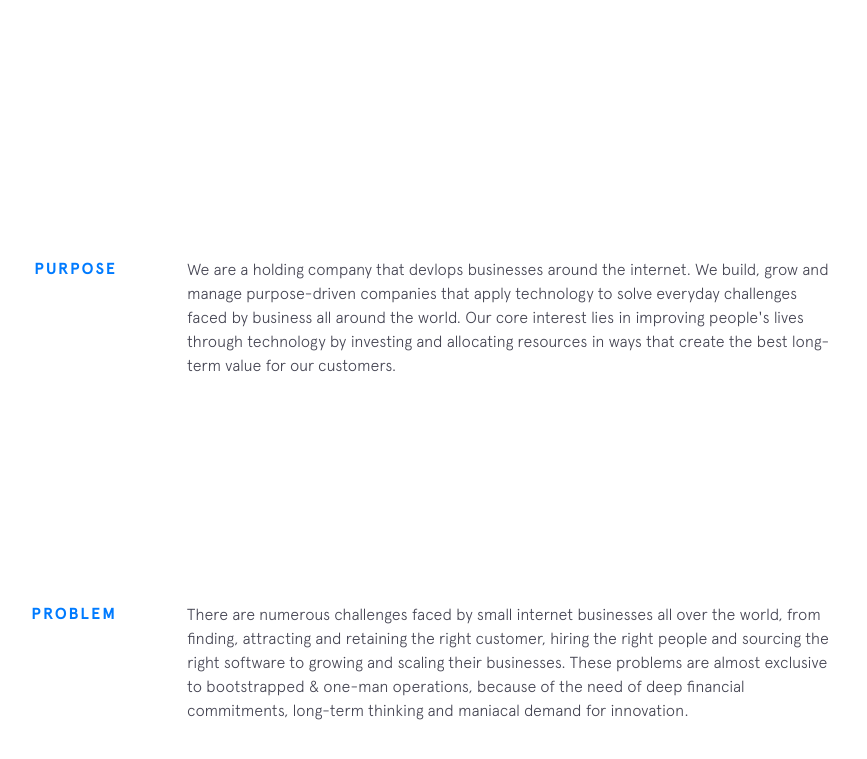
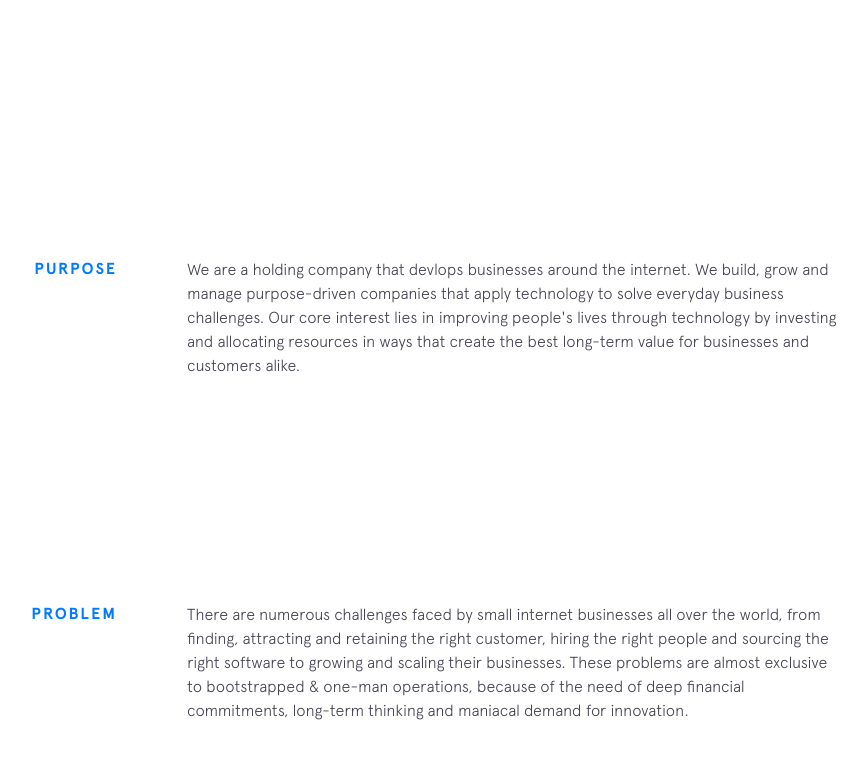
Before and after one commit to dahsoon/dahsoon.github.io, a Jekyll site: the page built from index.html, in a window 1280 px wide and 900 px high, scrolled down 743 px. Shown: the top 759 px of the window, without its empty margins (263-1130 px from the left). Built offline with Jekyll 4.4.1, drawn with Linux system fonts in a browser that asks for light colours; nearby versions of some CDN libraries.

Commit message:
create site

```diff
--- a/_includes/background.html
+++ b/_includes/background.html
@@ -2,7 +2,7 @@
   <div class="section__title">Purpose</div>
   <div class="section__content">
     <p>
-      We are a holding company that devlops businesses around the internet. We build, grow and manage purpose-driven companies that apply technology to solve everyday challenges faced by business all around the world.
-      Our core interest lies in improving people's lives through technology by investing and allocating resources in ways that create the best long-term value for our customers.
+      We are a holding company that devlops businesses around the internet. We build, grow and manage purpose-driven companies that apply technology to solve everyday business challenges.
+      Our core interest lies in improving people's lives through technology by investing and allocating resources in ways that create the best long-term value for businesses and customers alike.
   </div>
 </section>
```
